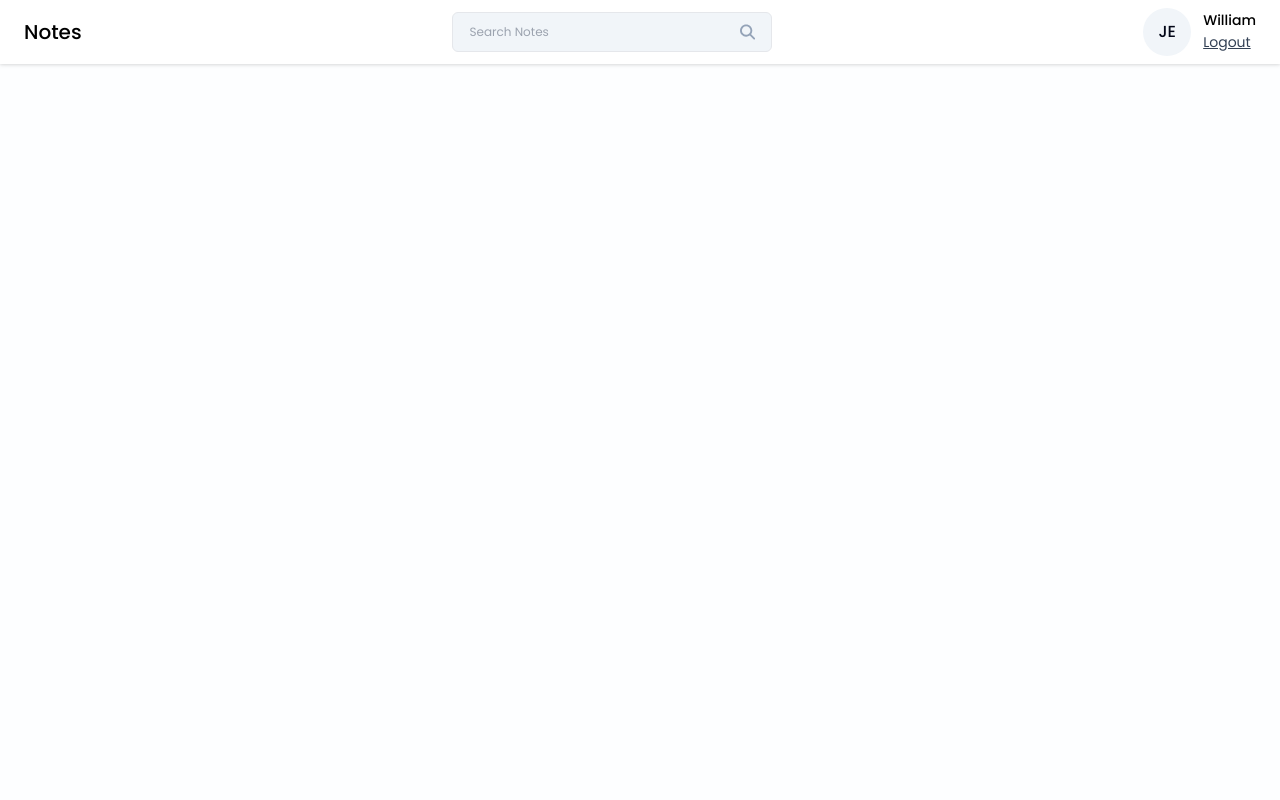
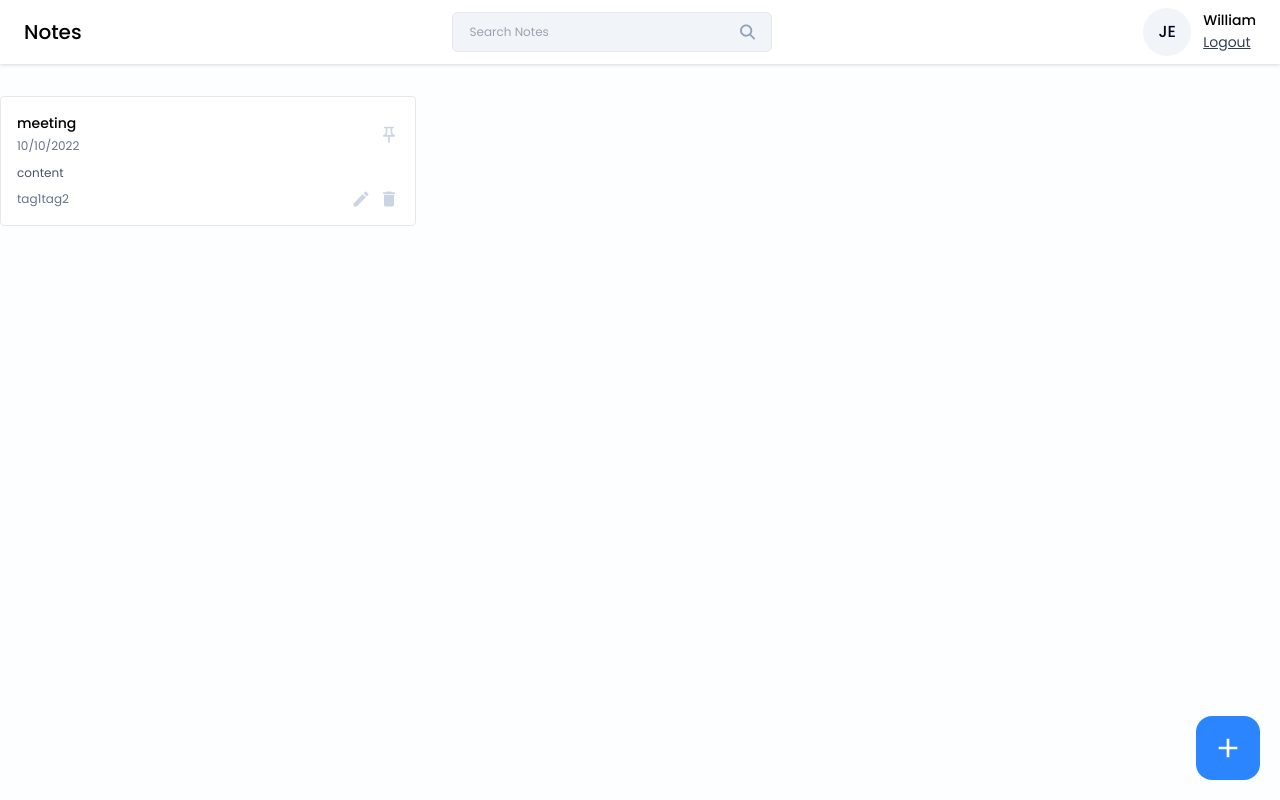
Before and after one commit to Jano-Esterhuizen/To-Do-App, a React (Vite) app in the folder frontend/To-Do-App/: page /dashboard in a window 1280 px wide. Built offline with nearby package versions, Linux system fonts and the light colour scheme.

Commit message:
Implemented Note Card
- Created the NoteCard.jsx file and added it to the home screen

- Added floating action button in the bottom right corner w.o functionality

```diff
--- /dev/null
+++ b/frontend/To-Do-App/src/components/Cards/NoteCard.jsx
@@ -0,0 +1,39 @@
+import React from 'react'
+import { MdOutlinePushPin } from 'react-icons/md'
+import { MdCreate, MdDelete } from 'react-icons/md'
+
+const NoteCard = ({ title, date, content, tags, isPinned, onEdit, onDelete, onPinNote }) => {
+    return (
+        <div className='border rounded p-4 bg-white hover:shadow-xl transition-all ease-in-out'>
+            <div className="flex items-center justify-between">
+                <div>
+                    <h6 className="text-sm font-medium">{title}</h6>
+                    <span className="text-xs text-slate-500">{date}</span>
+                </div>
+
+                <MdOutlinePushPin className={`icon-btn ${isPinned ? 'text-primary' : 'text-slate-300'}`} onClick={onPinNote} />
+            </div>
+
+            <p className="text-xs text-slate-600 mt-2">{content?.slice(0, 60)}</p>
+
+            <div className="flex items-center justify-between mt-2">
+                <div className="text-xs text-slate-500">{tags}</div>
+
+                <div className="flex items-center gap-2">
+                    <MdCreate
+                        className="icon-btn hover:text-green-600"
+                        onClick={onEdit}
+                    />
+
+                    <MdDelete
+                        className="icon-btn hover:text-red-500"
+                        onClick={onDelete}
+                    />
+                </div>
+            </div>
+
+        </div>
+    )
+}
+
+export default NoteCard
--- a/frontend/To-Do-App/src/index.css
+++ b/frontend/To-Do-App/src/index.css
@@ -24,4 +24,8 @@
     .btn-primary {
         @apply w-full text-sm bg-primary text-white p-2 rounded my-1 hover:bg-blue-600;
     }
+
+    .icon-btn {
+        @apply text-xl text-slate-300 cursor-pointer hover:text-primary;
+    }
 }
--- a/frontend/To-Do-App/src/pages/Home/Home.jsx
+++ b/frontend/To-Do-App/src/pages/Home/Home.jsx
@@ -1,13 +1,35 @@
 import React from 'react'
 import NavBar from '../../components/NavBar/NavBar'
+import NoteCard from '../../components/Cards/NoteCard'
+import { MdAdd } from 'react-icons/md';
 
 const Home = () => {
   return (
     <>
       <NavBar />
 
+      <div className='container mx-auto'>
+        <div className='grid grid-cols-3 gap-4 mt-8'>
+
+        <NoteCard
+          title="meeting"
+          date="10/10/2022"
+          content="content"
+          tags={['tag1', 'tag2']}
+          isPinned={false}
+          onEdit={() => { }}
+          onDelete={() => { }}
+          onPinNote={() => { }}
+          />
+
+        </div>
+      </div>
+
+      <button className='w-16 h-16 flex items-center justify-center rounded-2xl bg-primary hover:bg-blue-600 absolute bottom-5 right-5 ' onClick={() => {}}>
+        <MdAdd className='text-[32px] text-white' />
+      </button>
     </>
-  )
-}
+  );
+};
 
 export default Home
```
